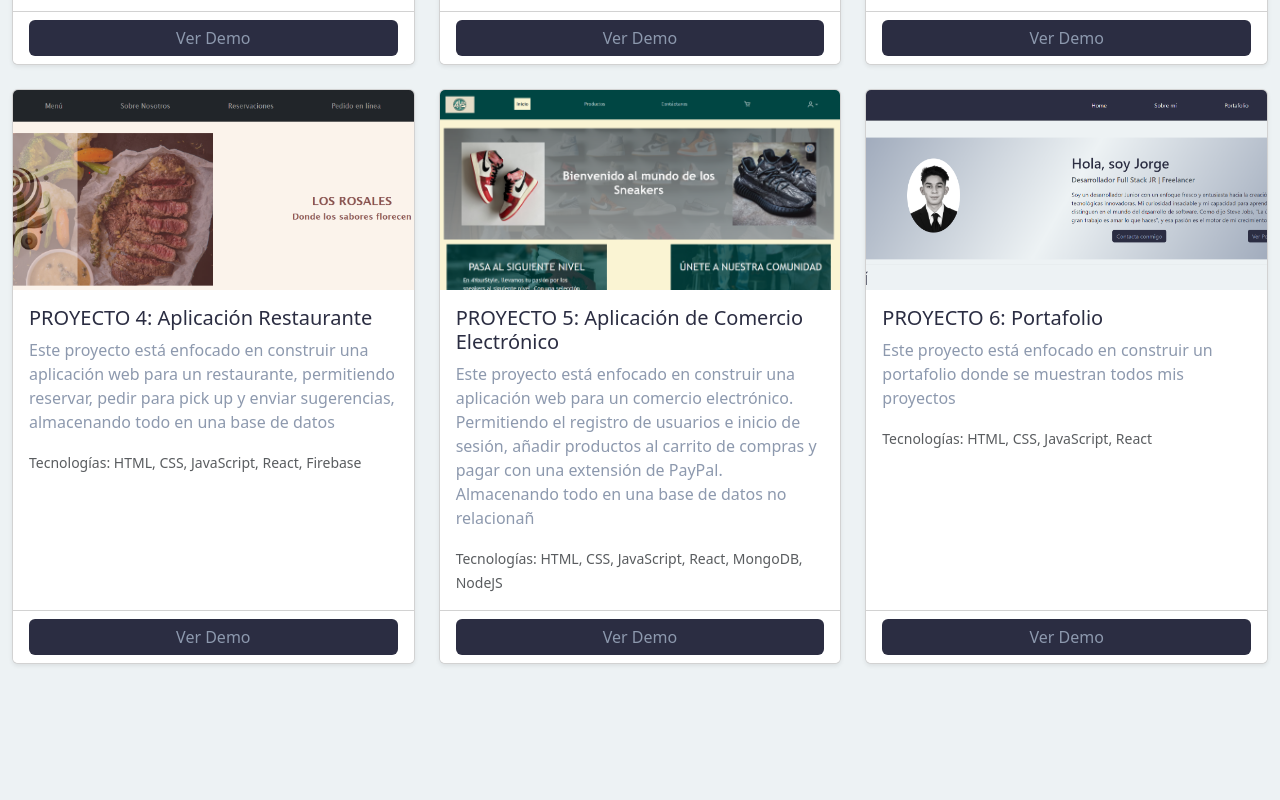
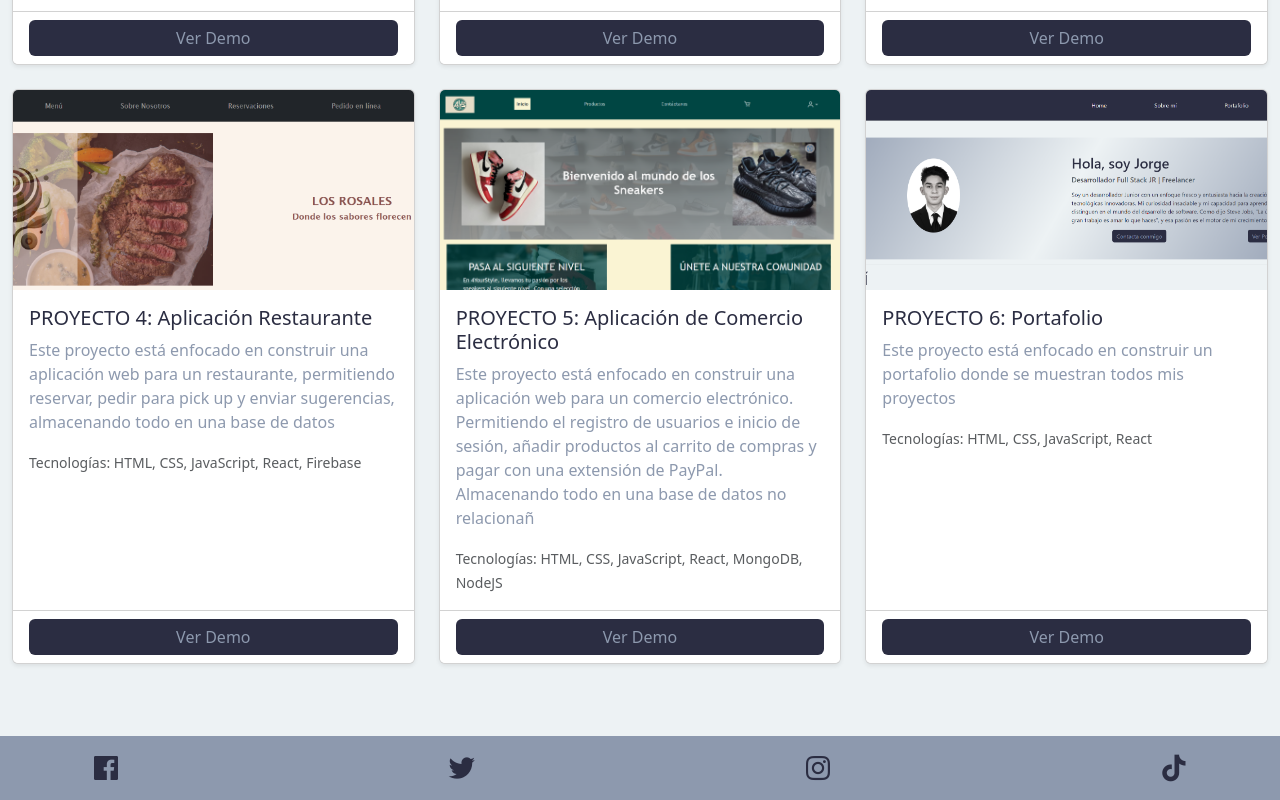
Before and after one commit to JDRP010903/proyecto6_portafolio, a React (Vite) app: page / in a window 1280 px wide. Shown: the part 1568-2368 px from the top of the page. Before the commit the page ends 2256 px from the top, so only its background shows below. Built offline with nearby package versions, Linux system fonts and the light colour scheme.

Commit message:
Diseño Footer terminad

```diff
--- a/src/App.jsx
+++ b/src/App.jsx
@@ -10,6 +10,7 @@ import HomeComp from "./components/HomeComp";
 import ContactoModal from "./components/ContactoModal";
 import AboutSection from "./components/AboutSection";
 import PortfolioSection from "./components/PortfolioSection";
+import FooterSection from "./components/FooterSection";
 
 const App = () => {
 
@@ -30,6 +31,7 @@ const App = () => {
         </section>
         <ContactoModal />
       </main>
+      <FooterSection />
     </>
   )
 }
--- /dev/null
+++ b/src/components/FooterSection.jsx
@@ -0,0 +1,30 @@
+import "../styles/styles-footersection.css"
+
+const FooterSection = () => {
+    return (
+        <>
+            <footer className="p-3 mt-5">
+                <div className="container">
+                    <div className="row">
+                        <div className="col d-flex align-items-center justify-content-between">
+                            <a href="https://www.facebook.com/share/B5FaszuyboG8oVHr/?mibextid=LQQJ4d" target="_blank" className="text-light mx-2">
+                                <i className="bx bxl-facebook-square bx-cssSize"/>
+                            </a>
+                            <a href="https://twitter.com" target="_blank" className="text-light mx-2">
+                                <i className="bx bxl-twitter bx-cssSize" />
+                            </a>
+                            <a href="https://instagram.com" target="_blank" className="text-light mx-2">
+                                <i className="bx bxl-instagram bx-cssSize" />
+                            </a>
+                            <a href="https://linkedin.com" target="_blank" className="text-light mx-2">
+                                <i className="bx bxl-tiktok bx-cssSize" />
+                            </a>
+                        </div>
+                    </div>
+                </div>
+            </footer>
+        </>
+    )
+}
+
+export default FooterSection
--- /dev/null
+++ b/src/styles/styles-footersection.css
@@ -0,0 +1,32 @@
+:root {
+    --color1: #edf2f4;
+    --color2: #8d99ae;
+    --color3: #2b2d42;
+    --color2-hover: #768896;
+    --color3-hover: #24283b;
+}
+
+footer {
+    background-color: var(--color2) !important;
+    color: var(--color1) !important;
+}
+
+footer a {
+    text-decoration: none;
+}
+
+footer .bx {
+    color: var(--color3) !important;
+    transition: color 0.3s ease !important;
+}
+
+footer .bx:hover {
+    color: var(--colorHover) !important;
+}
+
+footer .bx-cssSize {
+    font-size: clamp(1.5rem, 2.5vw, 3rem);
+    display: flex;
+    justify-content: center;
+    align-items: center;
+}
```
